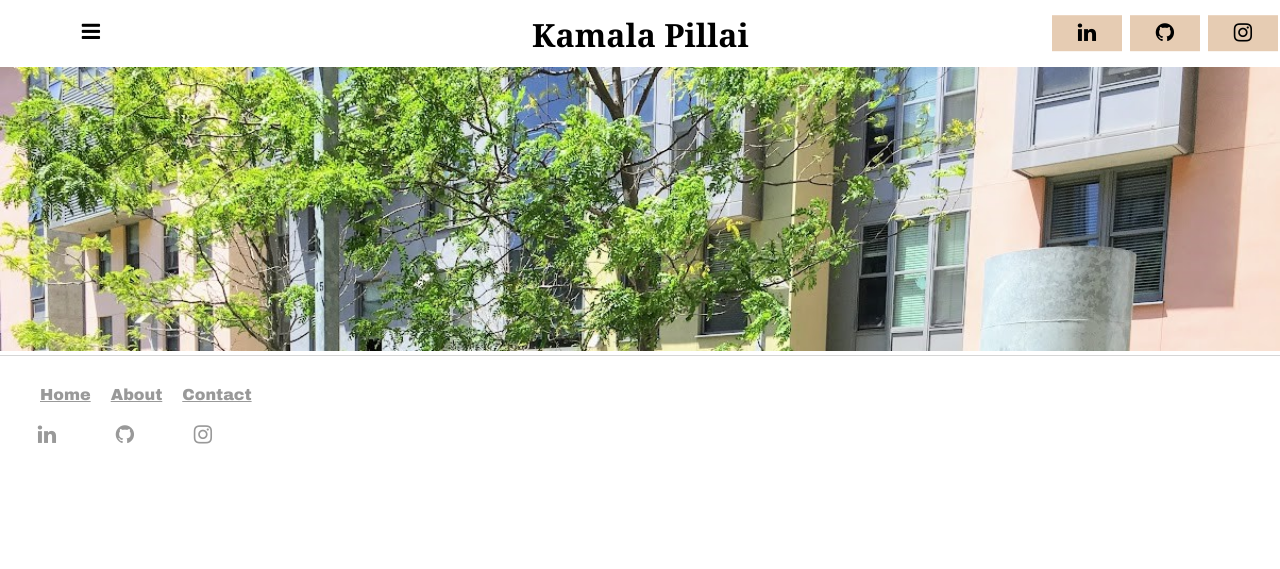
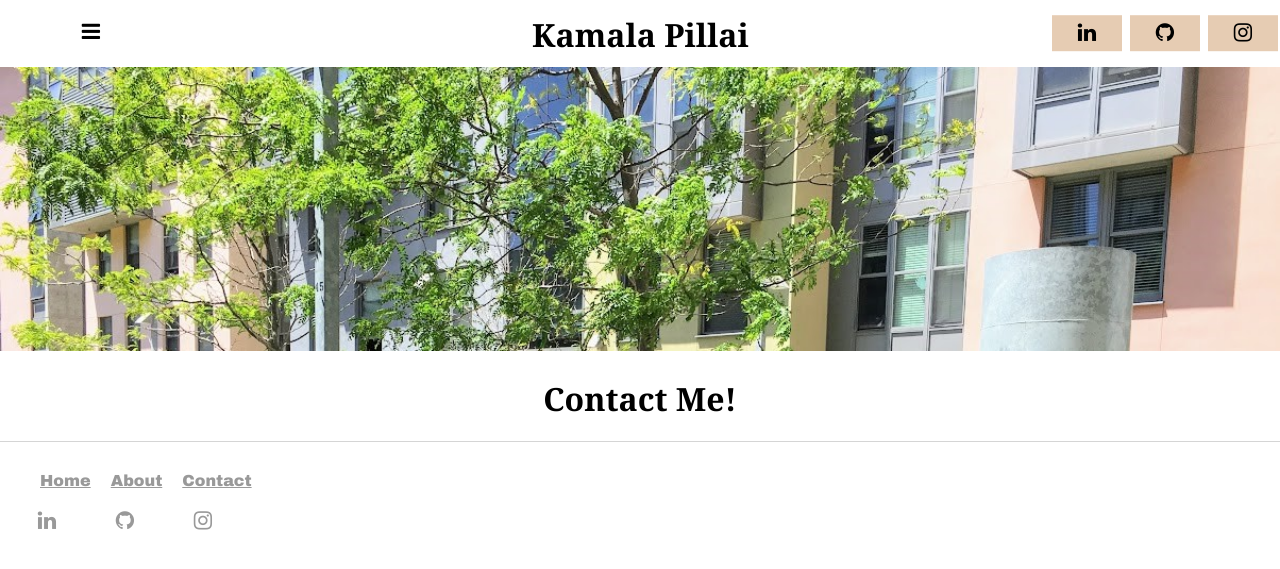
Before and after one commit to kpill/kpill.github.io, a Jekyll site: the page built from contact/index.html, in a window 1280 px wide. Shown: the top 569 px of the page. Built offline with Jekyll 4.4.1, drawn with Linux system fonts in a browser that asks for light colours.

Commit message:
Update index.html

```diff
--- a/contact/index.html
+++ b/contact/index.html
@@ -3,3 +3,4 @@ layout: default
 title: Contact
 ---
 <img src="/images/contact_background.JPG" style="width:100vw;height:auto;">
+<h1 style="text-align:center">Contact Me!</h1>
```
